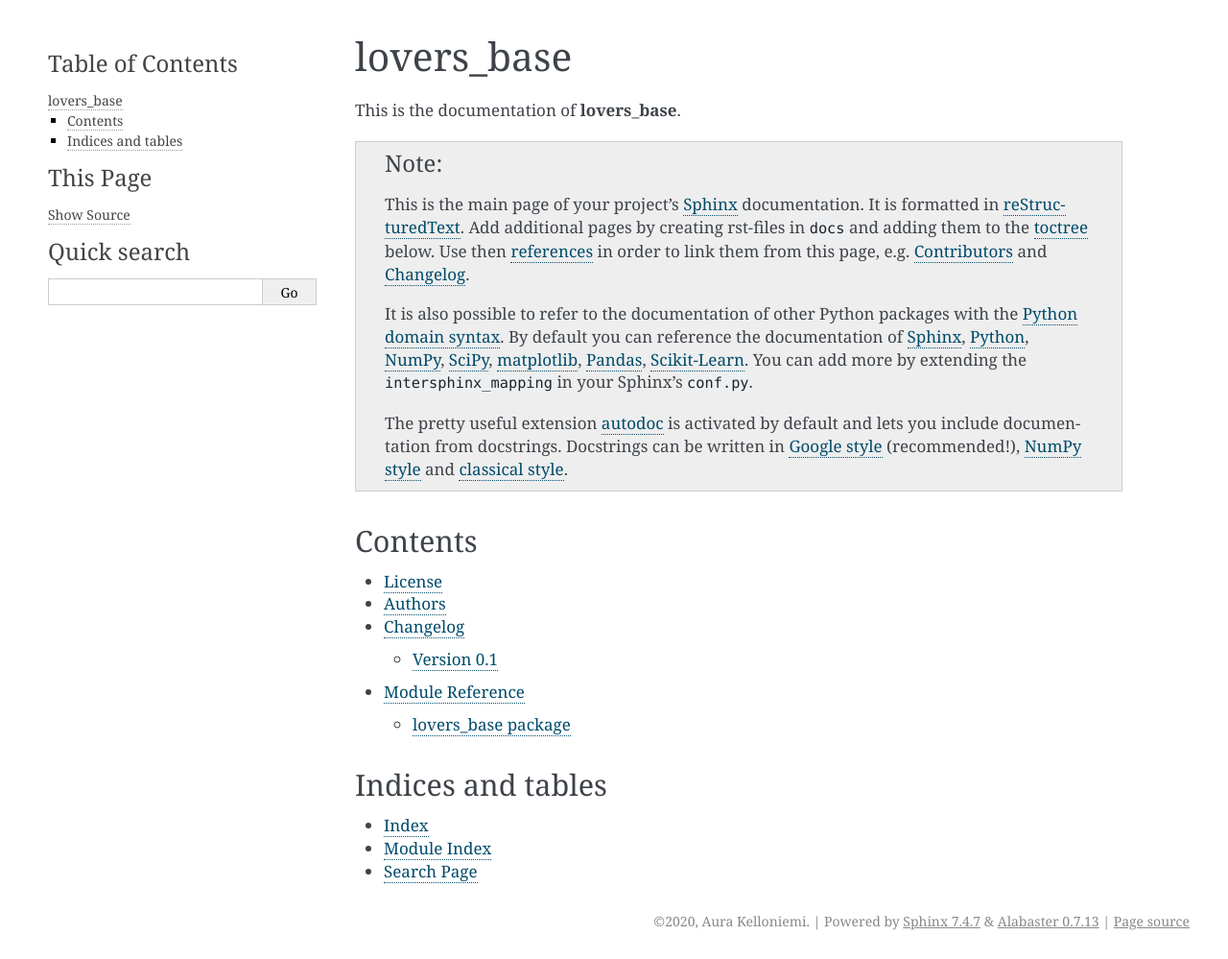
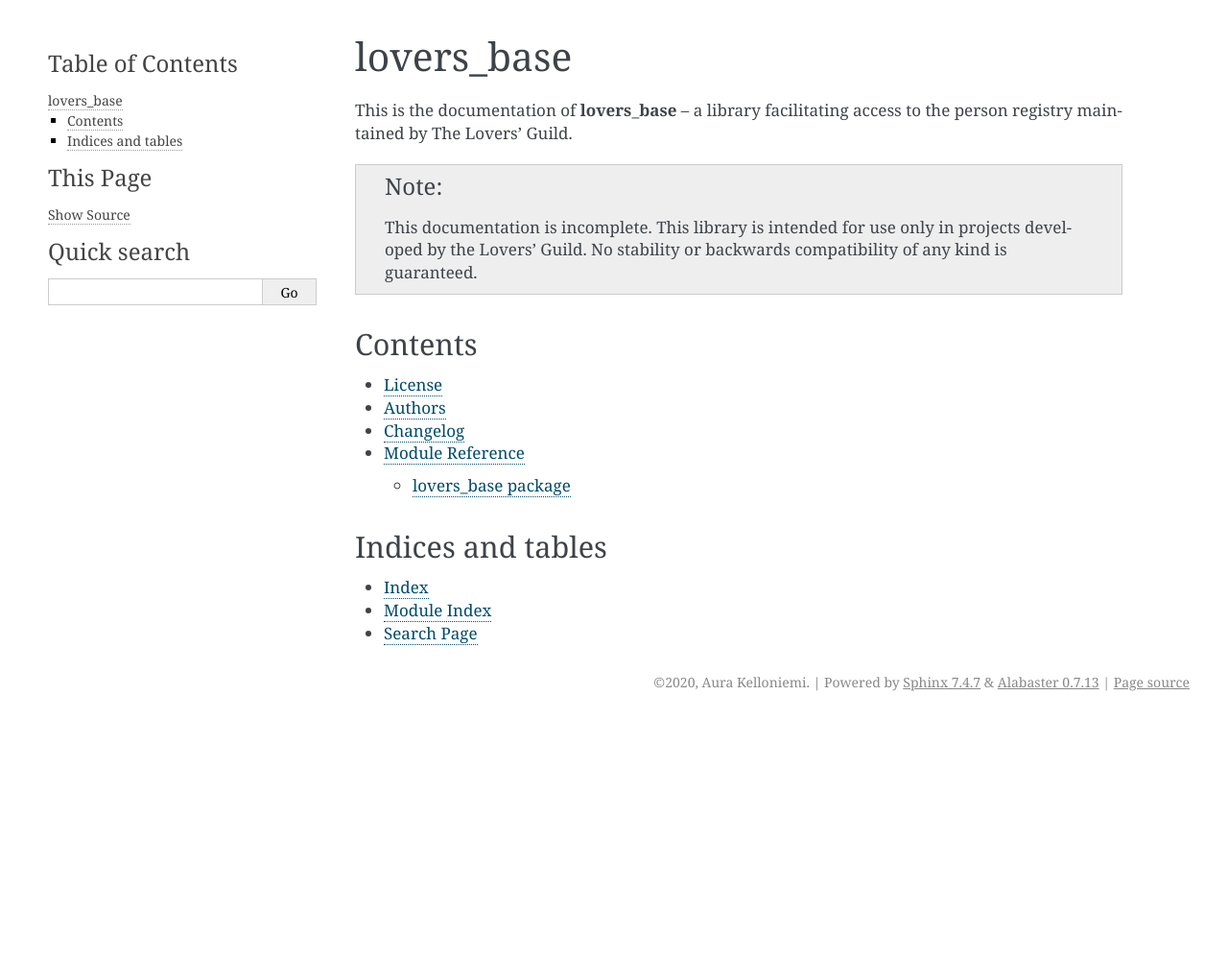
Before and after one commit to LoversGuild/lovers_base, a Sphinx documentation site: the page built from docs/index.rst, in a window 1280 px wide. Shown: the whole page at 96% size. Built offline with Sphinx 7.4.7, drawn with Linux system fonts in a browser that asks for light colours; after the commit the page ends 900 px from its top, so only the background shows below that.

Commit message:
Tailored the pyscaffolding project skeleton.
Added some basic information about this project.

```diff
--- a/docs/index.rst
+++ b/docs/index.rst
@@ -2,26 +2,11 @@
 lovers_base
 ===========
 
-This is the documentation of **lovers_base**.
+This is the documentation of **lovers_base** – a library facilitating access to the person registry maintained by The Lovers' Guild.
 
 .. note::
 
-    This is the main page of your project's `Sphinx`_ documentation.
-    It is formatted in `reStructuredText`_. Add additional pages
-    by creating rst-files in ``docs`` and adding them to the `toctree`_ below.
-    Use then `references`_ in order to link them from this page, e.g.
-    :ref:`authors` and :ref:`changes`.
-
-    It is also possible to refer to the documentation of other Python packages
-    with the `Python domain syntax`_. By default you can reference the
-    documentation of `Sphinx`_, `Python`_, `NumPy`_, `SciPy`_, `matplotlib`_,
-    `Pandas`_, `Scikit-Learn`_. You can add more by extending the
-    ``intersphinx_mapping`` in your Sphinx's ``conf.py``.
-
-    The pretty useful extension `autodoc`_ is activated by default and lets
-    you include documentation from docstrings. Docstrings can be written in
-    `Google style`_ (recommended!), `NumPy style`_ and `classical style`_.
-
+    This documentation is incomplete. This library is intended for use only in projects developed by the Lovers' Guild. No stability or backwards compatibility of any kind is guaranteed.
 
 Contents
 ========
```
Also changed, not shown: CHANGELOG.rst (+1 -6 lines), README.md (+4 -7 lines), setup.cfg (+13 -12 lines), 1 other file.
